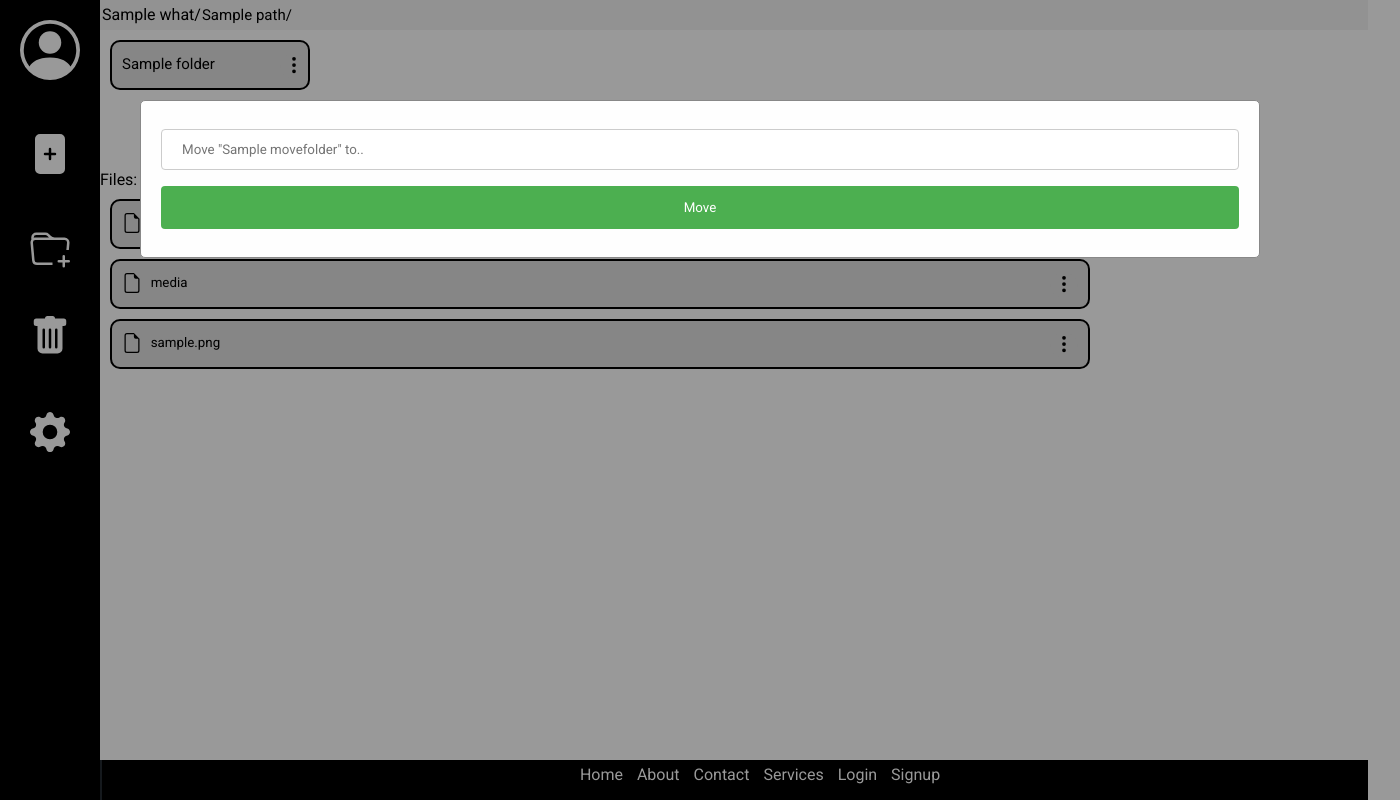
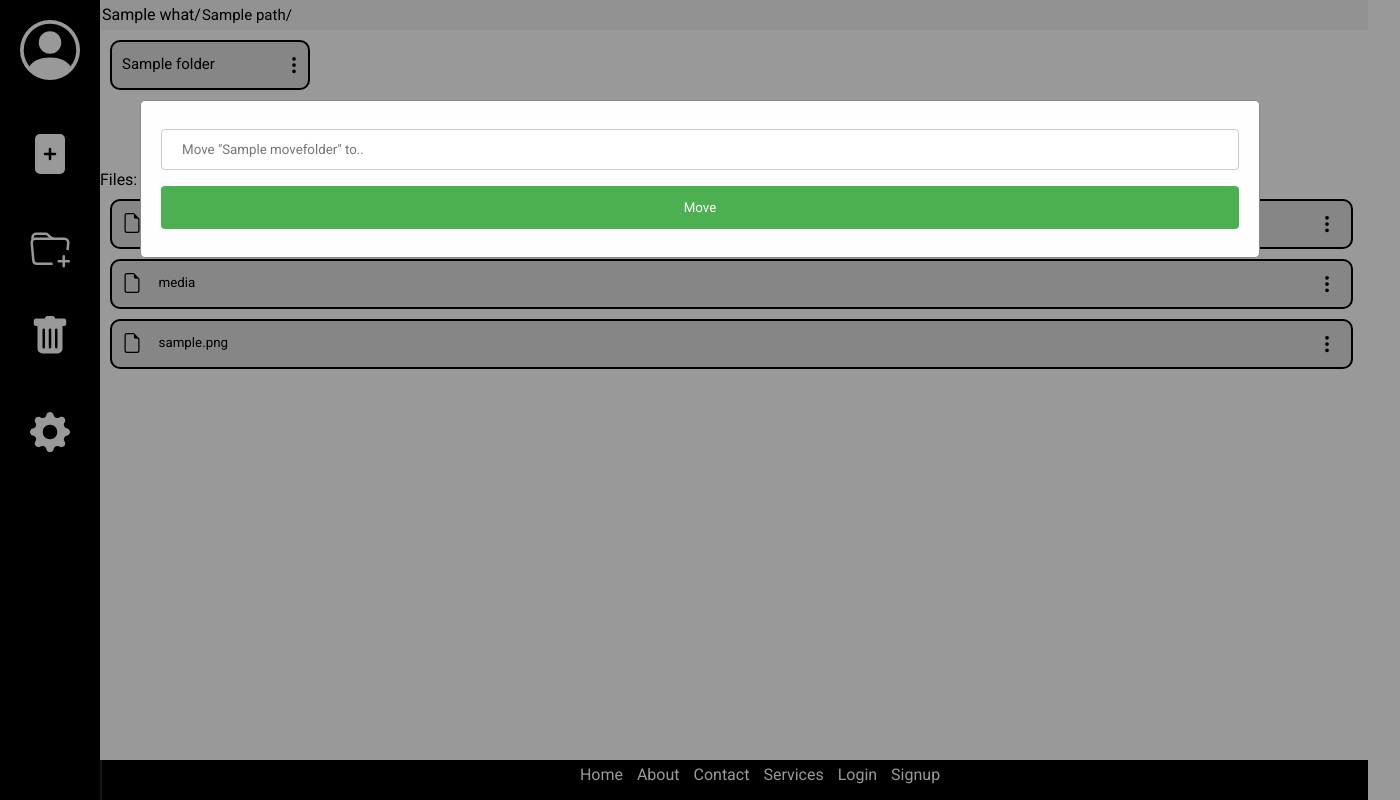
Before and after one commit to Stephen10121/Storage-Server, a Flask app: template templates/welcome.html in a window 1400 px wide. Run offline with Flask 2, Linux system fonts and the light colour scheme; the template is opened without the code that fills it: most values are stand-ins (such as "Sample title", 1, 10 or a date in 2020); parts of the project's set-up code (start-up, migrations or seed data) failed here and were passed over.

Commit message:
Update welcome.css

```diff
--- a/static/css/welcome.css
+++ b/static/css/welcome.css
@@ -183,7 +183,7 @@
 
 .file-section {
     margin-top: 40px;
-    width: 1000px;
+    width: var(--main-width);
 }
 
 .footer {
```
